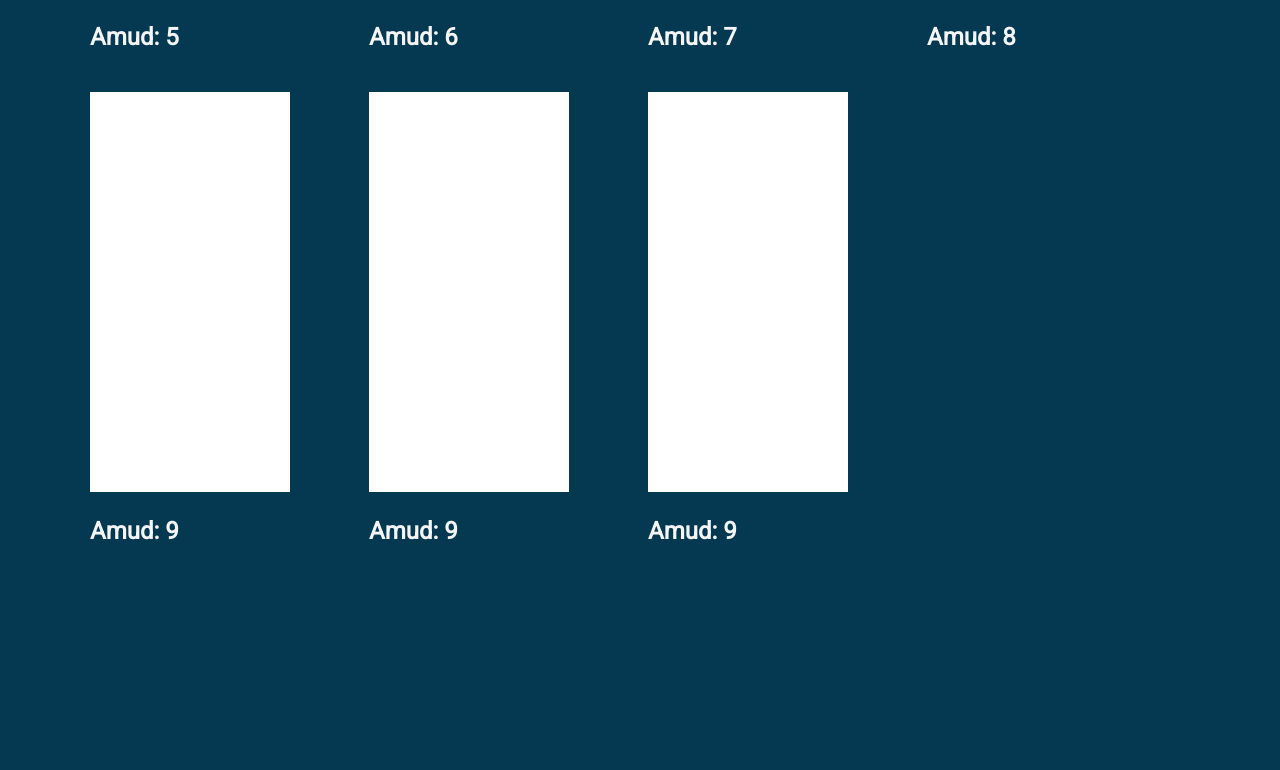
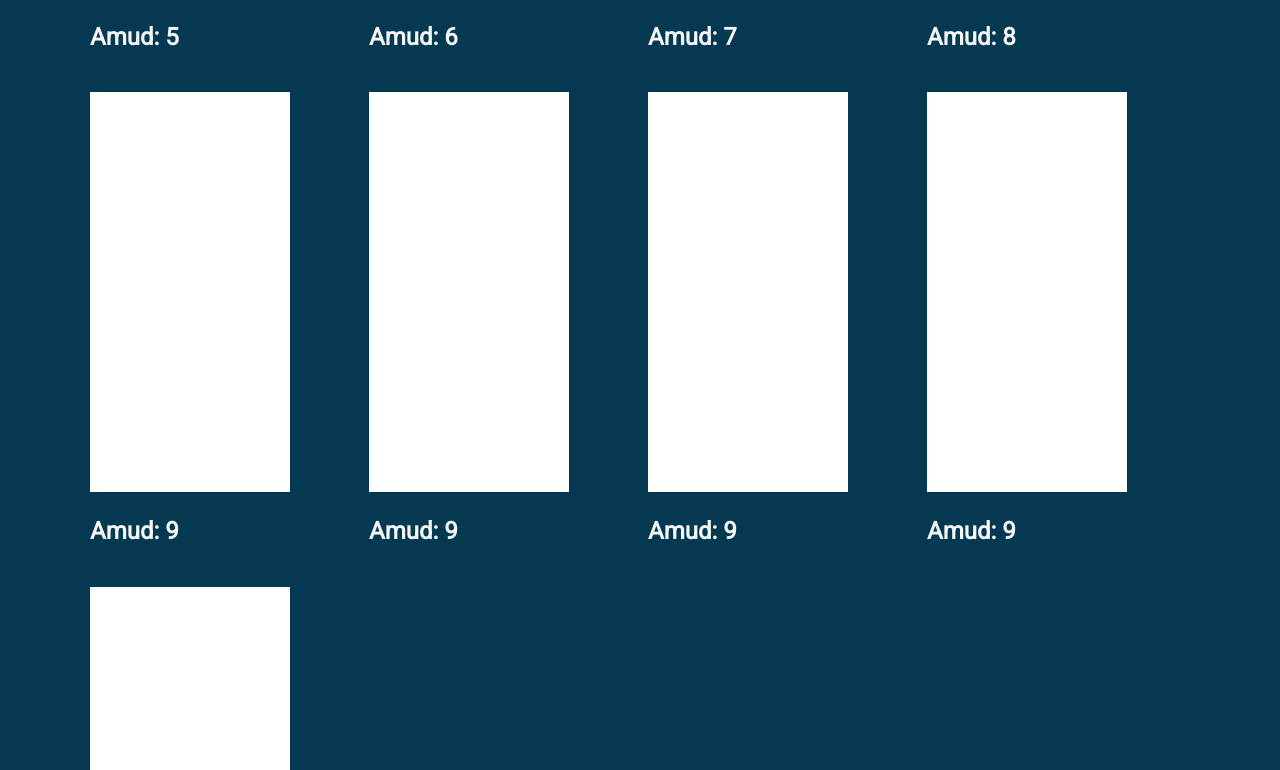
Before and after one commit to naftalib/SeferTorahProgress, a React (Create React App) app: page / in a window 1280 px wide. Shown: the part 990-1760 px from the top of the page. Before the commit the page ends 1569 px from the top, so only its background shows below. Built offline with nearby package versions, Linux system fonts and the light colour scheme.

Commit message:
Update tiles.js

```diff
--- a/src/data/tiles.js
+++ b/src/data/tiles.js
@@ -55,6 +55,16 @@ const Titles = [
       id:11,
       title: 'Amud: 9',
       status: 'pending',
+  },
+   {
+      id:12,
+      title: 'Amud: 9',
+      status: 'pending',
+  },
+   {
+      id:13,
+      title: 'Amud: 9',
+      status: 'pending',
   }
 ]
 export default Titles
```
